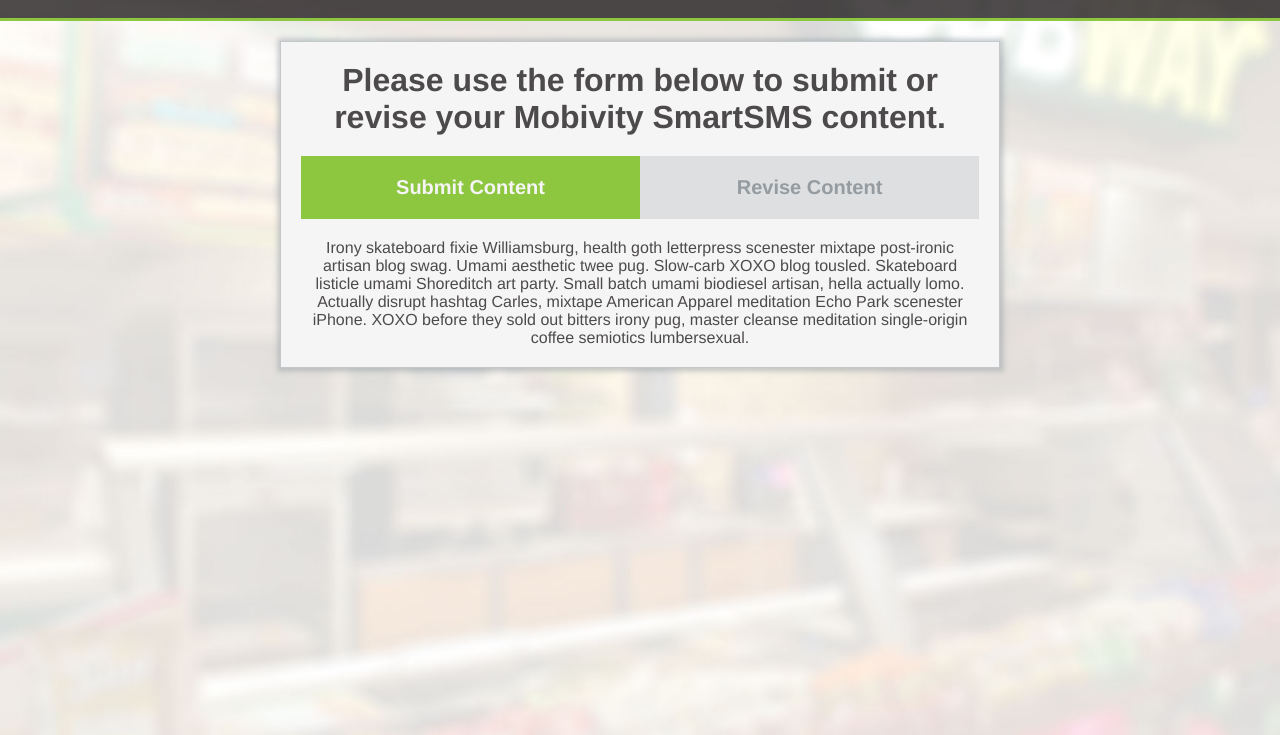
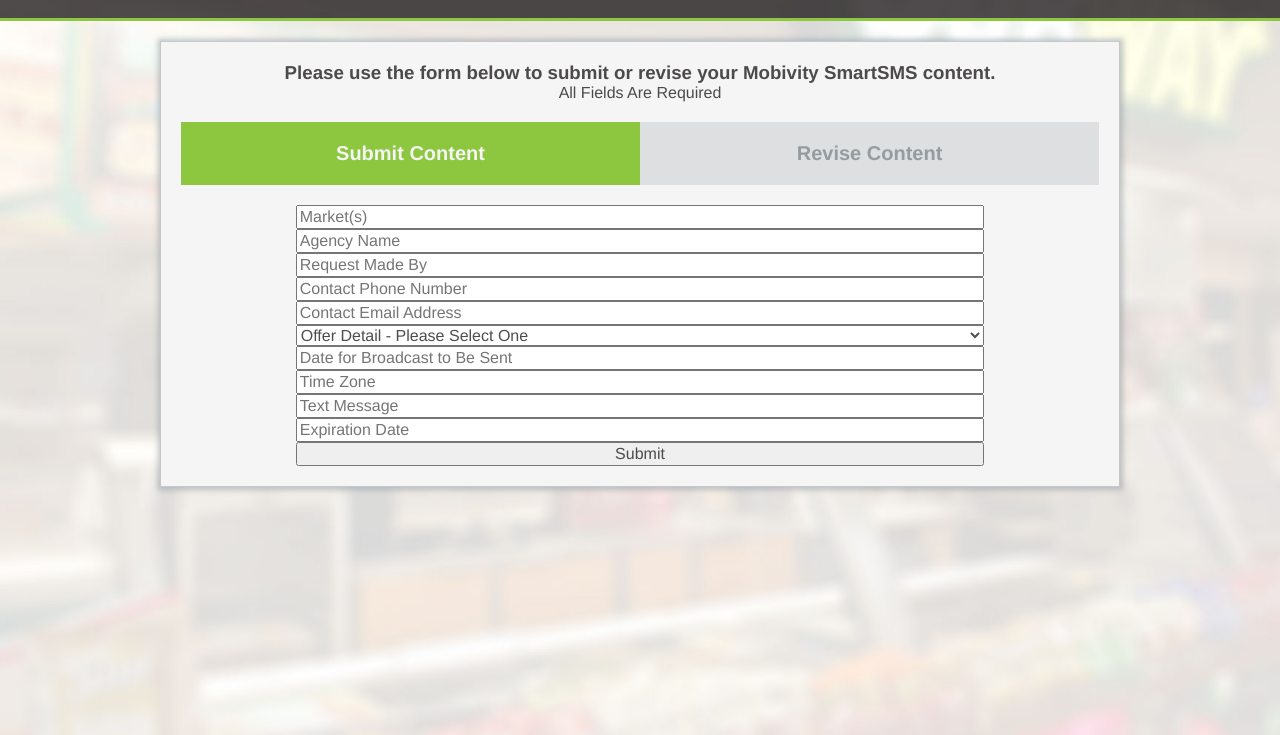
Before and after one commit to mobivity-marketing/subway-smartsms-submission, a website: page index.html in a window 1280 px wide. Shown: the part 65-800 px from the top of the page. Drawn offline with nearby package versions, Linux system fonts and the light colour scheme; a script that the page names is missing.

Commit message:
Forms inputted, needs form styling, will finish tomorrow.

```diff
--- a/index.html
+++ b/index.html
@@ -36,7 +36,8 @@
 	</header>
 
 	<div class="form">
-		<h1>Please use the form below to submit or revise your Mobivity SmartSMS content.</h1>
+		<h3>Please use the form below to submit or revise your Mobivity SmartSMS content.</h3>
+		<p>All Fields Are Required</p>
 
 		<div class="buttons noselect">
 			<ul class="selectors">
@@ -46,11 +47,51 @@
 		</div>
 
 		<div id="submissionForm">
-			Irony skateboard fixie Williamsburg, health goth letterpress scenester mixtape post-ironic artisan blog swag. Umami aesthetic twee pug. Slow-carb XOXO blog tousled. Skateboard listicle umami Shoreditch art party. Small batch umami biodiesel artisan, hella actually lomo. Actually disrupt hashtag Carles, mixtape American Apparel meditation Echo Park scenester iPhone. XOXO before they sold out bitters irony pug, master cleanse meditation single-origin coffee semiotics lumbersexual.
+			<form accept-charset="UTF-8" action="https://mobimark.infusionsoft.com/app/form/process/8e3825efe2c03c1ab15dbd54fa87481d" method="POST">
+			<input name="inf_form_xid" type="hidden" value="8e3825efe2c03c1ab15dbd54fa87481d" />
+			<input name="inf_form_name" type="hidden" value="Subway Content" />
+			<input name="infusionsoft_version" type="hidden" value="1.46.0.42" />
+			  <input id="inf_custom_SONICDMAMarket" name="inf_custom_SONICDMAMarket" type="text" placeholder="Market(s)"/>
+			  <input id="inf_custom_AgencyName" name="inf_custom_AgencyName" type="text" placeholder="Agency Name"/>
+			  <input id="inf_field_AssistantName" name="inf_field_AssistantName" type="text" placeholder="Request Made By"/>
+			  <input id="inf_field_AssistantPhone" name="inf_field_AssistantPhone" type="text" placeholder="Contact Phone Number"/>
+			  <input id="inf_custom_SalesManagerEmail" name="inf_custom_SalesManagerEmail" type="text" placeholder="Contact Email Address"/>
+
+			  <select id="inf_custom_OfferDetail" name="inf_custom_OfferDetail"><option value="">Offer Detail - Please Select One</option><option value="SmartSMS Offer #1 - Details">SmartSMS Offer #1 - Details</option><option value="SmartSMS Offer #2 - Details">SmartSMS Offer #2 - Details</option><option value="SmartReceipt #1 - Details">SmartReceipt #1 - Details</option><option value="SmartReceipt #2 - Details">SmartReceipt #2 - Details</option></select>
+
+			  <input id="inf_custom_OperatorName" name="inf_custom_OperatorName" type="text" placeholder="Date for Broadcast to Be Sent"/>
+			  <input id="inf_custom_Timezone" name="inf_custom_Timezone" type="text" placeholder="Time Zone"/>
+			  <input id="inf_custom_LastSMSText" name="inf_custom_LastSMSText" type="text" placeholder="Text Message"/>
+			  <input id="inf_custom_SONICFranchiseGroup" name="inf_custom_SONICFranchiseGroup" type="text" placeholder="Expiration Date"/>
+
+			  <input type="submit" value="Submit" />
+
+			</form>
+			<script type="text/javascript" src="https://mobimark.infusionsoft.com/app/webTracking/getTrackingCode?trackingId=2f8ce0f09b7e4b4062406a96359cb4e8"></script>
 		</div>
 
 		<div id="revisionForm" class="inactive">
-			Tattooed cliche chambray art party, flannel Brooklyn iPhone occupy small batch. Drinking vinegar brunch keytar narwhal Marfa. Flannel cliche cray trust fund, asymmetrical ethical Etsy hella retro organic pop-up. Thundercats ugh polaroid, swag semiotics yr beard jean shorts lumbersexual pop-up cardigan put a bird on it. Pitchfork mustache lomo messenger bag, tote bag +1 umami sartorial slow-carb. Whatever occupy plaid PBR. Whatever meh cardigan, next level banjo crucifix readymade craft beer Wes Anderson asymmetrical chia cray Austin street art mumblecore. XOXO iPhone street art, health goth lo-fi pug post-ironic pickled forage. Truffaut banh mi ugh 8-bit. Keytar keffiyeh Wes Anderson authentic migas, selvage gastropub narwhal meggings stumptown ennui. Before they sold out artisan Truffaut, scenester flexitarian shabby chic Vice. Tousled direct trade single-origin coffee lo-fi, McSweeney's cred listicle paleo. Pitchfork fingerstache hella craft beer mustache. Hashtag wolf banh mi cliche VHS.
+			<form accept-charset="UTF-8" action="https://mobimark.infusionsoft.com/app/form/process/2855d4c34a06d118d294a60e5b567b76" method="POST">
+			<input name="inf_form_xid" type="hidden" value="2855d4c34a06d118d294a60e5b567b76" />
+			<input name="inf_form_name" type="hidden" value="Subway Change Form" />
+			<input name="infusionsoft_version" type="hidden" value="1.46.0.42" />
+			  <input id="inf_custom_SONICDMAMarket" name="inf_custom_SONICDMAMarket" type="text" placeholder="Market(s)"/>
+			  <input id="inf_custom_AgencyName" name="inf_custom_AgencyName" type="text" placeholder="Agency Name"/>
+			  <input id="inf_field_AssistantName" name="inf_field_AssistantName" type="text" placeholder="Request Made By"/>
+			  <input id="inf_field_AssistantPhone" name="inf_field_AssistantPhone" type="text" placeholder="Contact Phone Number"/>
+			  <input id="inf_custom_SalesManagerEmail" name="inf_custom_SalesManagerEmail" type="text" placeholder="Contact Email Address"/>
+
+
+			  <select id="inf_custom_OfferDetail" name="inf_custom_OfferDetail"><option value="">Offer Detail - Please Select One</option><option value="SmartSMS Offer #1 - Details">SmartSMS Offer #1 - Details</option><option value="SmartSMS Offer #2 - Details">SmartSMS Offer #2 - Details</option><option value="SmartReceipt #1 - Details">SmartReceipt #1 - Details</option><option value="SmartReceipt #2 - Details">SmartReceipt #2 - Details</option></select>
+
+			  <input id="inf_custom_OperatorName" name="inf_custom_OperatorName" type="text" placeholder="Date for Broadcast to Be Sent"/>
+			  <input id="inf_custom_Timezone" name="inf_custom_Timezone" type="text" placeholder="Time Zone"/>
+			  <input id="inf_custom_LastSMSText" name="inf_custom_LastSMSText" type="text" placeholder="Text Message"/>
+			  <input id="inf_custom_SONICFranchiseGroup" name="inf_custom_SONICFranchiseGroup" type="text" placeholder="Expiration Date"/>
+			  <input type="submit" value="Submit" />
+
+			</form>
+			<script type="text/javascript" src="https://mobimark.infusionsoft.com/app/webTracking/getTrackingCode?trackingId=2f8ce0f09b7e4b4062406a96359cb4e8"></script>
 		</div>
 
 	</div>
--- a/src/styles/main.scss
+++ b/src/styles/main.scss
@@ -94,7 +94,7 @@
 
 .form {
 	width: 80%;
-	max-width: 720px;
+	max-width: 960px;
 	margin: 0px auto;
 	margin-top: $gutter;
 	padding: $gutter;
@@ -164,5 +164,16 @@
 
 .inactive {
 	display: none;
-	transition: $transition;
 }
+
+form {
+
+	width: 75%;
+	margin: 0px auto;
+
+	input, select {
+		display: block;
+		width: 100%;
+	}
+
+}
```
Also changed, not shown: dist/styles/main.css.
